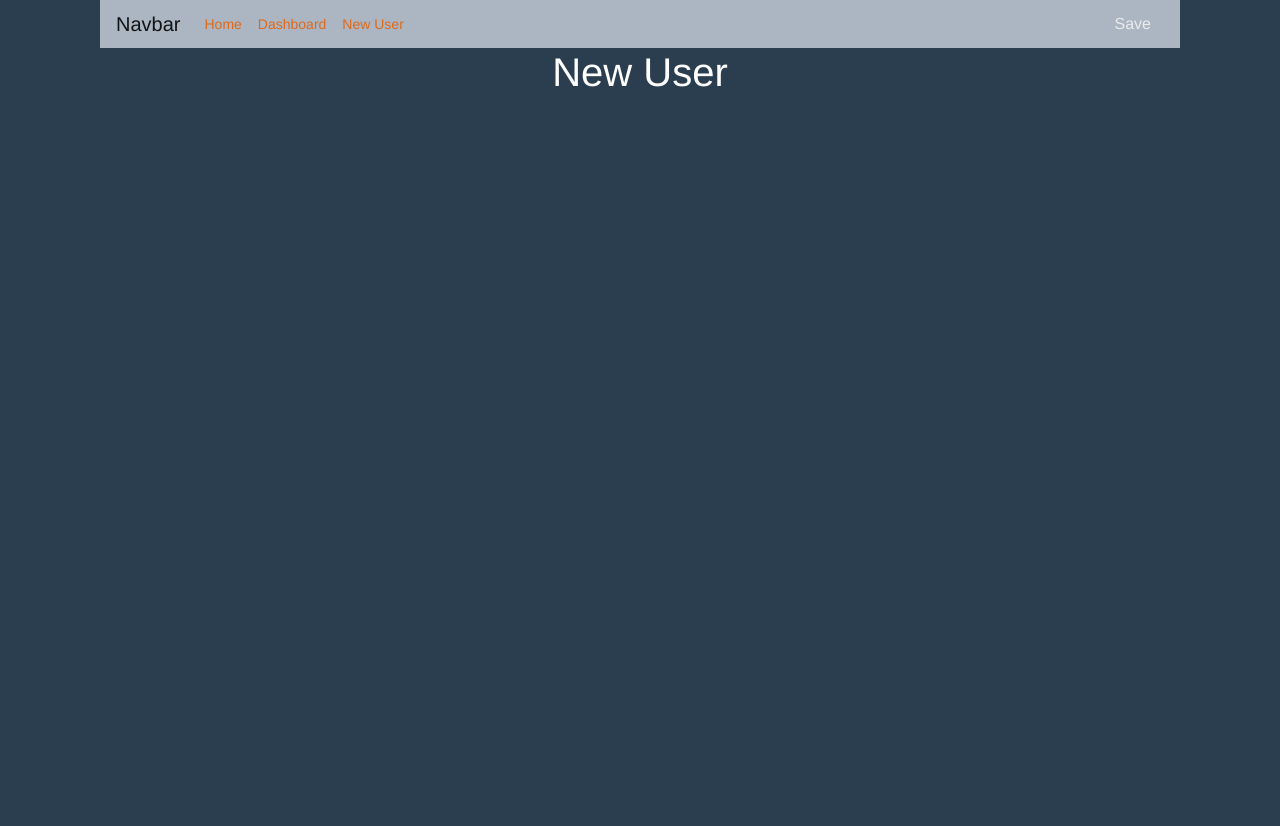
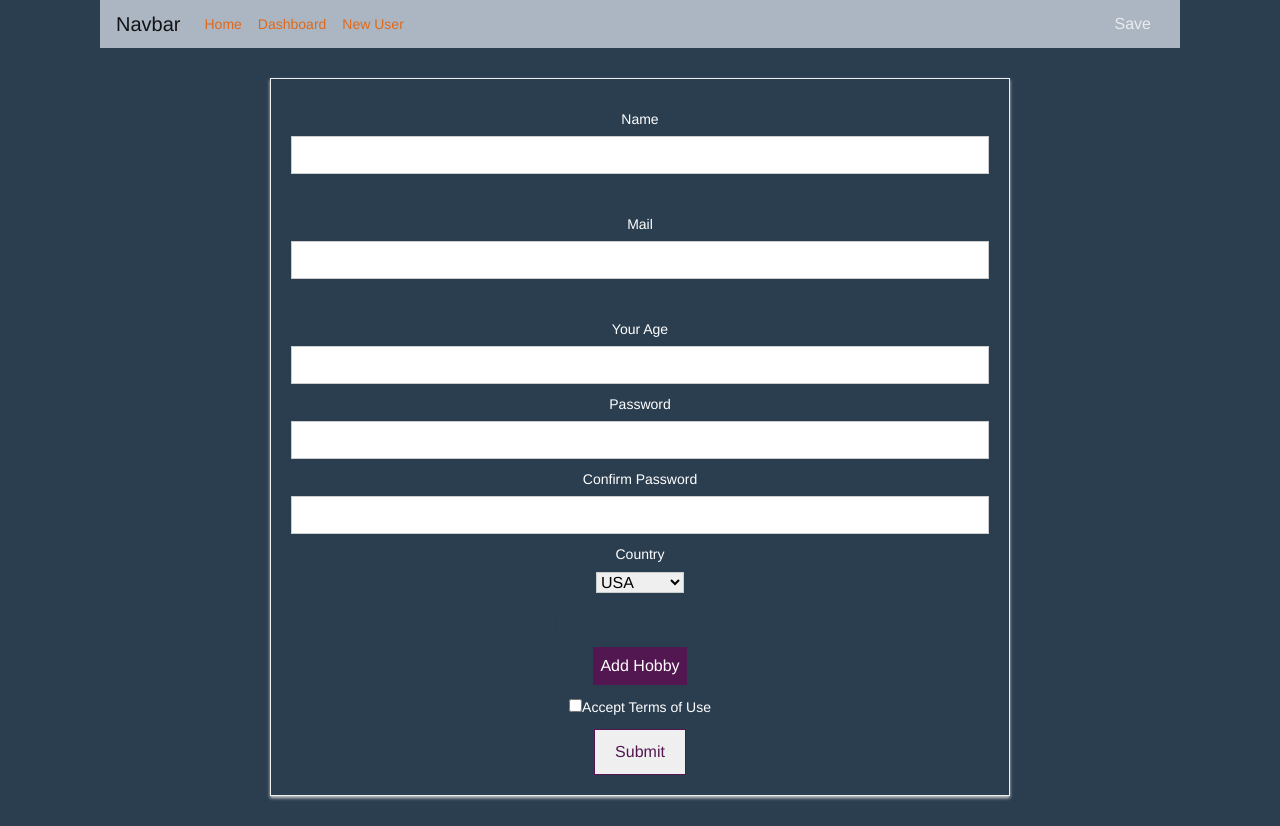
Before and after one commit to ztoth01/contact-book, a Vue app: page /new-user in a window 1280 px wide. Before the commit the page ends 800 px from the top, so only its background shows below. Built offline with nearby package versions, Linux system fonts and the light colour scheme.

Commit message:
adding form and validation

```diff
--- a/package.json
+++ b/package.json
@@ -11,6 +11,7 @@
     "axios": "^0.18.0",
     "vue": "^2.5.16",
     "vue-router": "^3.0.1",
+    "vuelidate": "^0.7.4",
     "vuex": "^3.0.1"
   },
   "devDependencies": {
--- a/src/components/NewUser.vue
+++ b/src/components/NewUser.vue
@@ -1,5 +1,229 @@
 <template>
-  <div>
-    <h1>New User</h1>
+  <div id="signup ">
+    <div class="signup-form mx-auto col-md-8">
+      <form @submit.prevent="onSubmit">
+        <div class="input" :class="{invalid: $v.email.$error}">
+          <label for="email">Name</label>
+          <input
+                  type="text"
+                  id="name"
+                  @input="$v.name.$touch()"
+                  v-model="name">
+          <p v-if="!$v.email.email">Please provide a valid email address.</p>
+          <p v-if="!$v.email.required">This field must not be empty.</p>
+        </div>
+        <div class="input" :class="{invalid: $v.email.$error}">
+          <label for="email">Mail</label>
+          <input
+                  type="email"
+                  id="email"
+                  @input="$v.email.$touch()"
+                  v-model="email">
+          <p v-if="!$v.email.email">Please provide a valid email address.</p>
+          <p v-if="!$v.email.required">This field must not be empty.</p>
+        </div>
+        <div class="input">
+          <label for="age">Your Age</label>
+          <input
+                  type="number"
+                  id="age"
+                  v-model.number="age">
+        </div>
+        <div class="input">
+          <label for="password">Password</label>
+          <input
+                  type="password"
+                  id="password"
+                  v-model="password">
+        </div>
+        <div class="input">
+          <label for="confirm-password">Confirm Password</label>
+          <input
+                  type="password"
+                  id="confirm-password"
+                  v-model="confirmPassword">
+        </div>
+        <div class="input">
+          <label for="country">Country</label>
+          <select id="country" v-model="country">
+            <option value="usa">USA</option>
+            <option value="india">India</option>
+            <option value="uk">UK</option>
+            <option value="germany">Germany</option>
+          </select>
+        </div>
+        <div class="hobbies">
+          <h3>Add some Hobbies</h3>
+          <button @click="onAddHobby" type="button">Add Hobby</button>
+          <div class="hobby-list">
+            <div
+                    class="input"
+                    v-for="(hobbyInput, index) in hobbyInputs"
+                    :key="hobbyInput.id">
+              <label :for="hobbyInput.id">Hobby #{{ index }}</label>
+              <input
+                      type="text"
+                      :id="hobbyInput.id"
+                      v-model="hobbyInput.value">
+              <button @click="onDeleteHobby(hobbyInput.id)" type="button">X</button>
+            </div>
+          </div>
+        </div>
+        <div class="input inline">
+          <input type="checkbox" id="terms" v-model="terms">
+          <label for="terms">Accept Terms of Use</label>
+        </div>
+        <div class="submit">
+          <button type="submit">Submit</button>
+        </div>
+      </form>
+    </div>
   </div>
 </template>
+
+<script>
+  import { required, email } from 'vuelidate/lib/validators'
+  export default {
+    data () {
+      return {
+        name:'',
+        email: '',
+        age: null,
+        password: '',
+        confirmPassword: '',
+        country: 'usa',
+        hobbyInputs: [],
+        terms: false
+      }
+    },
+    validations: {
+      email: {
+        required,
+        email
+      }
+    },
+    methods: {
+      onAddHobby () {
+        const newHobby = {
+          id: Math.random() * Math.random() * 1000,
+          value: ''
+        }
+        this.hobbyInputs.push(newHobby)
+      },
+      onDeleteHobby (id) {
+        this.hobbyInputs = this.hobbyInputs.filter(hobby => hobby.id !== id)
+      },
+      onSubmit () {
+        const formData = {
+          email: this.email,
+          age: this.age,
+          password: this.password,
+          confirmPassword: this.confirmPassword,
+          country: this.country,
+          hobbies: this.hobbyInputs.map(hobby => hobby.value),
+          terms: this.terms
+        }
+        console.log(formData)
+        this.$store.dispatch('signup', formData)
+      }
+    }
+  }
+</script>
+
+<style scoped>
+  .signup-form {
+    margin: 30px auto;
+    border: 1px solid #eee;
+    padding: 20px;
+    box-shadow: 0 2px 3px #ccc;
+  }
+  .signup-form label{
+      color: white;
+  }
+  .input {
+    margin: 10px auto;
+  }
+
+  .input label {
+    display: block;
+    /* color: #4e4e4e; */
+    margin-bottom: 6px;
+  }
+
+  .input.inline label {
+    display: inline;
+  }
+
+  .input input {
+    font: inherit;
+    width: 100%;
+    padding: 6px 12px;
+    box-sizing: border-box;
+    border: 1px solid #ccc;
+  }
+
+  .input.inline input {
+    width: auto;
+  }
+
+  .input input:focus {
+    outline: none;
+    border: 1px solid #521751;
+    background-color: #eee;
+  }
+
+  .input.invalid label {
+    color: red;
+  }
+
+  .input.invalid input {
+    border: 1px solid red;
+    background-color: #ffc9aa;
+  }
+
+  .input select {
+    border: 1px solid #ccc;
+    font: inherit;
+  }
+
+  .hobbies button {
+    border: 1px solid #521751;
+    background: #521751;
+    color: white;
+    padding: 6px;
+    font: inherit;
+    cursor: pointer;
+  }
+
+  .hobbies button:hover,
+  .hobbies button:active {
+    background-color: #8d4288;
+  }
+
+  .hobbies input {
+    width: 90%;
+  }
+
+  .submit button {
+    border: 1px solid #521751;
+    color: #521751;
+    padding: 10px 20px;
+    font: inherit;
+    cursor: pointer;
+  }
+
+  .submit button:hover,
+  .submit button:active {
+    background-color: #521751;
+    color: white;
+  }
+
+  .submit button[disabled],
+  .submit button[disabled]:hover,
+  .submit button[disabled]:active {
+    border: 1px solid #ccc;
+    background-color: transparent;
+    color: #ccc;
+    cursor: not-allowed;
+  }
+</style>
--- a/src/main.js
+++ b/src/main.js
@@ -2,8 +2,11 @@ import Vue from 'vue'
 import App from './App.vue'
 import router from './router'
 import {store} from './store/store'
+import Vuelidate from 'vuelidate'
 
 Vue.config.productionTip = false
+
+Vue.use(Vuelidate)
 
 new Vue({
   store,
```
Also changed, not shown: 1 other file (tests, documents, lock files or other folders).
